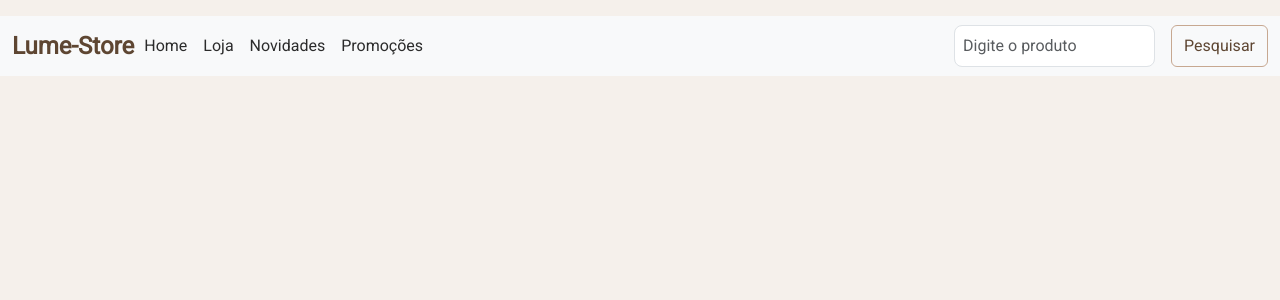
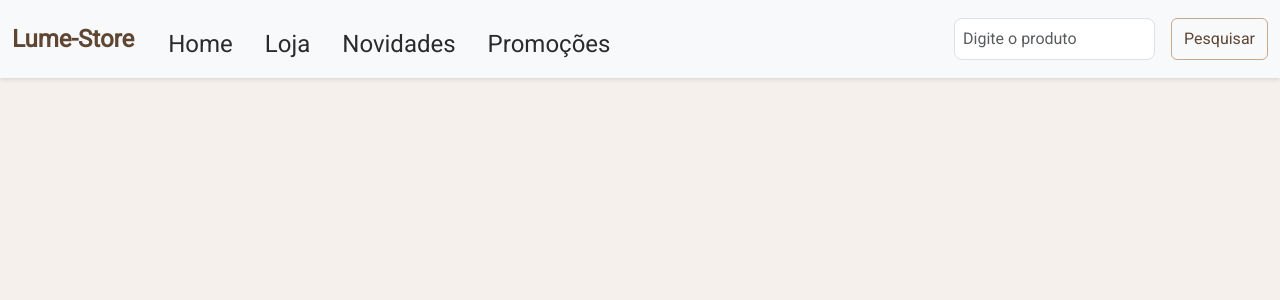
Before and after one commit to birajnior/Lume-Store, a React (Vite) app: page / in a window 1280 px wide. Shown: the top 300 px of the page. Built offline with nearby package versions, Linux system fonts and the light colour scheme.

Commit message:
Melhorando a estilização do Navbar

```diff
--- a/src/components/Header/Header.styles.js
+++ b/src/components/Header/Header.styles.js
@@ -1,9 +1,15 @@
 import styled from "styled-components";
 
-export const HeaderWrapper = styled.header`
+export const HeaderWrapper = styled.nav`
   background-color: ${({ theme }) => theme.colors.background};
-  padding: 1rem 0;
-  box-shadow: 0 2px 4px rbga(0, 0, 0, 0.5);
+  padding: 0.5rem 0;
+  margin-top: 0;
+  box-shadow: 0 2px 4px rgba(0, 0, 0, 0.1);
+  display: flex;
+  align-items: center;
+  position: relative;
+  top: 0;
+  z-index: 1000;
 `;
 
 export const Brand = styled.a`
@@ -27,12 +33,20 @@ export const NavLinkWrapper = styled.ul`
   height: 100%;
 
   .nav-link {
-    color: ${({ theme }) => theme.colors.text};
+    color: ${({ theme }) => theme.colors.text} !important;
     font-weight: 500;
+    font-size: ${({ theme }) => theme.spacing.lg};
 
     &:hover {
-      color: ${({ theme }) => theme.colors.primary};
+      color: ${({ theme }) => theme.colors.primary} !important;
     }
+  }
+
+  /* Mobile layout: vertical e alinhado à esquerda */
+  @media (max-width: 768px) {
+    flex-direction: column;
+    align-items: flex-start;
+    padding-left: ${({ theme }) => theme.spacing.xs};
   }
 `;
 
--- a/src/components/Header/header.jsx
+++ b/src/components/Header/header.jsx
@@ -7,14 +7,13 @@ import {
 
 function Header() {
   return (
-    <HeaderWrapper>
-      <nav class="navbar navbar-expand-lg bg-body-tertiary">
-        <div class="container-fluid">
-          <Brand class="navbar-brand" href="#">
+    <HeaderWrapper className="navbar navbar-expand-md bg-body-tertiary">
+      <div className="container-fluid">
+        <Brand className="navbar-brand" href="#">
           Lume-Store
         </Brand>
         <button
-            class="navbar-toggler"
+          className="navbar-toggler"
           type="button"
           data-bs-toggle="collapse"
           data-bs-target="#navbarSupportedContent"
@@ -22,49 +21,48 @@ function Header() {
           aria-expanded="false"
           aria-label="Toggle navigation"
         >
-            <span class="navbar-toggler-icon"></span>
+          <span className="navbar-toggler-icon"></span>
         </button>
         <div
-            class="collapse navbar-collapse d-flex justify-content-between align-items-center"
+          className="collapse navbar-collapse"
           id="navbarSupportedContent"
           style={{ height: "100%" }}
         >
-            <NavLinkWrapper class="navbar-nav me-auto mb-2 mb-lg-0">
-              <li class="nav-item">
-                <a class="nav-link active" aria-current="page" href="#">
+          <NavLinkWrapper className="navbar-nav me-auto mb-2 mb-lg-0">
+            <li className="nav-item">
+              <a className="nav-link active" aria-current="page" href="#">
                 Home
               </a>
             </li>
-              <li class="nav-item">
-                <a class="nav-link" href="#">
+            <li className="nav-item">
+              <a className="nav-link" href="#">
                 Loja
               </a>
             </li>
-              <li class="nav-item">
-                <a class="nav-link" href="#">
+            <li className="nav-item">
+              <a className="nav-link" href="#">
                 Novidades
               </a>
             </li>
-              <li class="nav-item">
-                <a class="nav-link" href="#">
+            <li className="nav-item">
+              <a className="nav-link" href="#">
                 Promoções
               </a>
             </li>
           </NavLinkWrapper>
-            <SearchForm class="d-flex" role="search">
+          <SearchForm className="d-flex" role="search">
             <input
-                class="form-control me-2"
+              className="form-control me-2"
               type="search"
               placeholder="Digite o produto"
               aria-label="Search"
             />
-              <button class="btn btn-outline-success" type="submit">
+            <button className="btn btn-outline-success" type="submit">
               Pesquisar
             </button>
           </SearchForm>
         </div>
       </div>
-      </nav>
     </HeaderWrapper>
   );
 }
--- a/src/main.jsx
+++ b/src/main.jsx
@@ -5,6 +5,8 @@ import "bootstrap/dist/css/bootstrap.min.css";
 import { ThemeProvider } from "styled-components";
 import { theme } from "./styles/theme.js";
 import { GlobalStyle } from "./styles/GlobalStyle.js";
+import "bootstrap/dist/css/bootstrap.min.css";
+import "bootstrap/dist/js/bootstrap.bundle.min.js"; // Este é ESSENCIAL para o menu funcionar!
 
 createRoot(document.getElementById("root")).render(
   <StrictMode>
--- a/src/styles/theme.js
+++ b/src/styles/theme.js
@@ -9,16 +9,21 @@ export const theme = {
     primaryHover: "#8a6f56",
     button: "#c7a891",
     buttonHover: "#b99374",
-    border: "#ccc"
+    border: "#ccc",
   },
   fonts: {
     body: "'Roboto', sans-serif",
     heading: "'Poppins', sans-serif",
   },
   spacing: {
-    small: "8px",
-    medium: "16px",
-    large: "32px",
+    xxs: "0.25rem", // 4px
+    xs: "0.5rem", // 8px
+    sm: "0.75rem", // 12px
+    md: "1rem", // 16px
+    lg: "1.5rem", // 24px
+    xl: "2rem", // 32px
+    xxl: "3rem", // 48px
+    xxxl: "4rem", // 64px
   },
-  borderRadius: "8px",
+  borderRadius: "0.5rem",
 };
```
Lines whose indentation alone changed are shown as unchanged.
